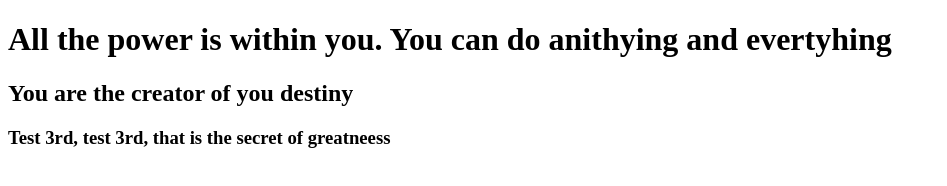
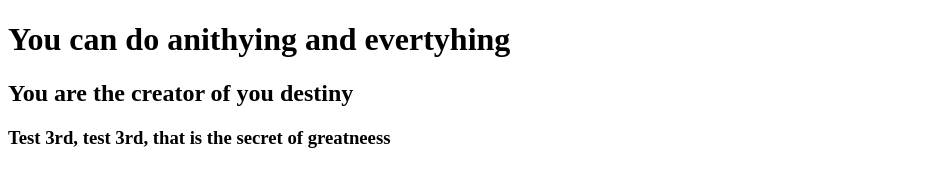
Before and after one commit to anngelRuiz/testrepo, a plain HTML site: page index.html in a window 1280 px wide. Shown: the whole page, without its empty margins (0-947 px from the left). Drawn offline with Linux system fonts and the light colour scheme.

Commit message:
Update index.html

```diff
--- a/index.html
+++ b/index.html
@@ -6,7 +6,7 @@
     <title>Document</title>
 </head>
 <body>
-    <h1>All the power is within you. You can do anithying and evertyhing</h1>
+    <h1>You can do anithying and evertyhing</h1>
     <h2>You are the creator of you destiny</h2>
     <h3>Test 3rd, test 3rd, that is the secret of greatneess</h3>
 </body>
```
